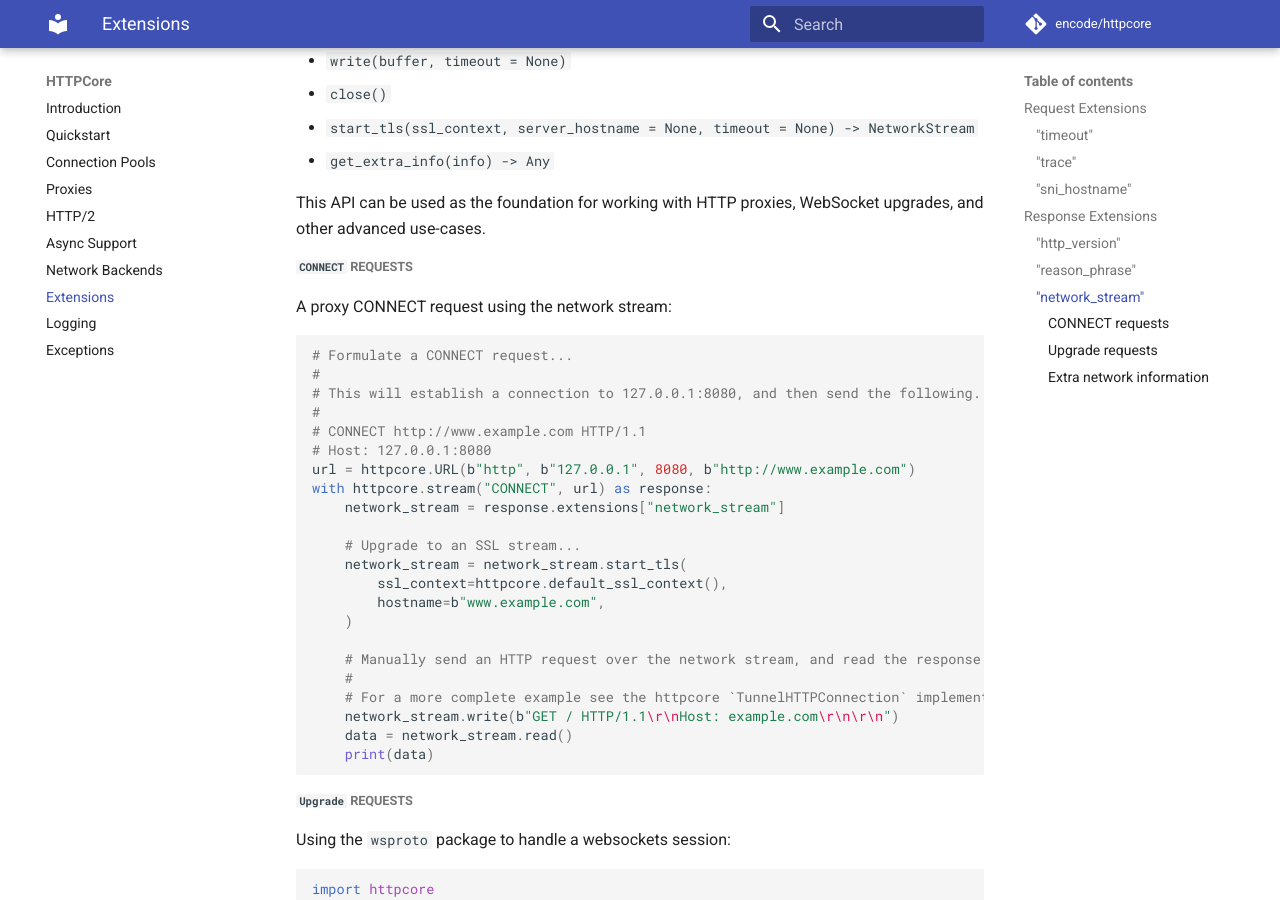
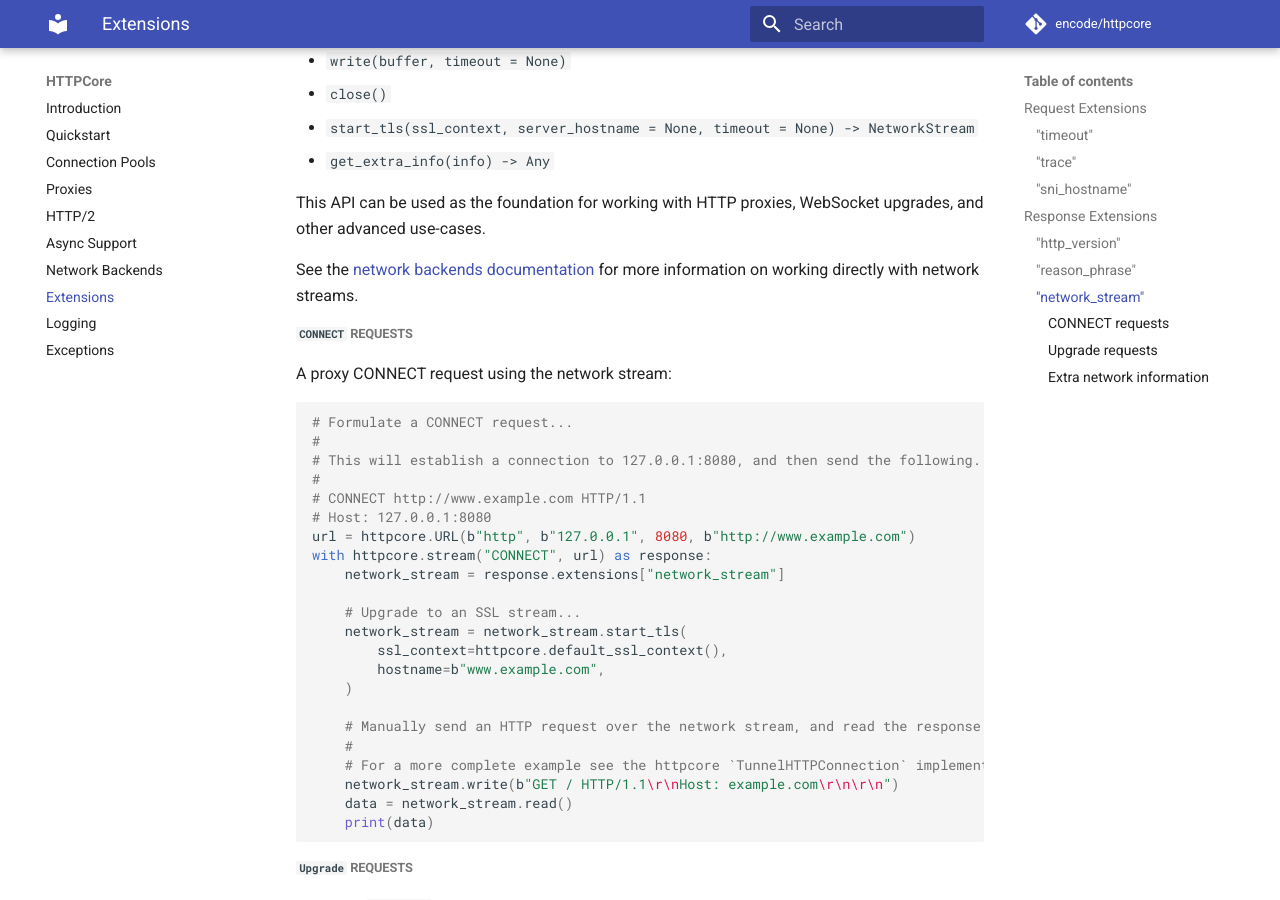
Before and after one commit to encode/httpcore, an MkDocs documentation site: the page built from docs/extensions.md, in a window 1280 px wide and 900 px high, scrolled down 4331 px. Built offline with MkDocs 1.6.1 and Material for MkDocs 9.7.7, drawn with Linux system fonts in a browser that asks for light colours; comment, search, counter and statistics services are not loaded.

Commit message:
Link to network backends docs from 'network_stream' extension docs

```diff
--- a/docs/extensions.md
+++ b/docs/extensions.md
@@ -196,6 +196,8 @@ The interface provided by the network stream:
 
 This API can be used as the foundation for working with HTTP proxies, WebSocket upgrades, and other advanced use-cases.
 
+See the [network backends documentation](network-backends.md) for more information on working directly with network streams.
+
 ##### `CONNECT` requests
 
 A proxy CONNECT request using the network stream:
```
